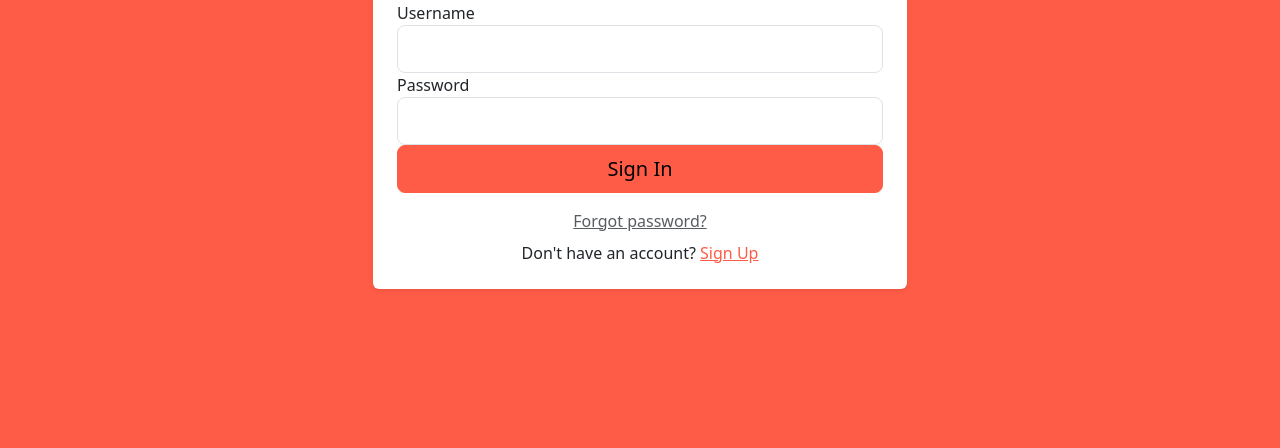
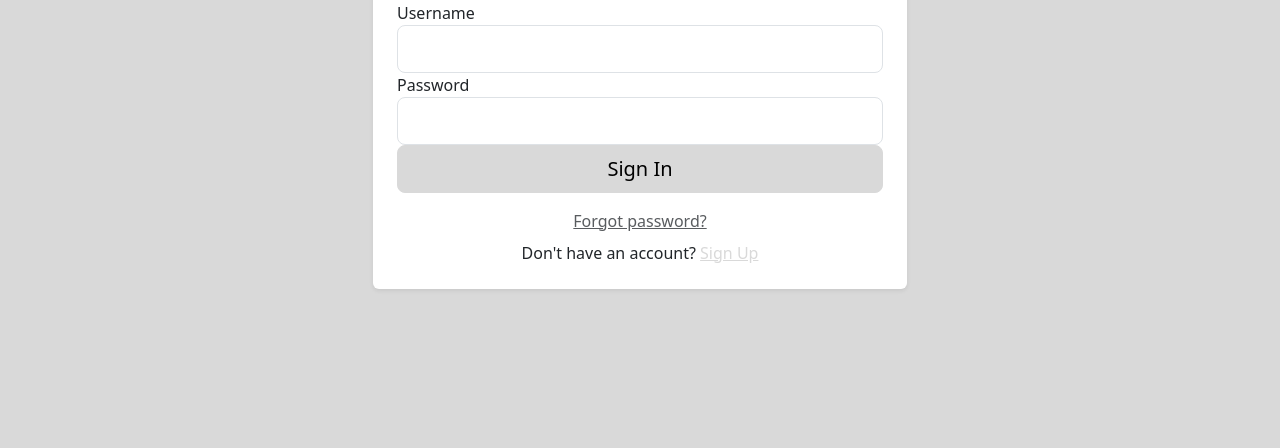
Before and after one commit to Veronicabrun/css-frameworks, a website: page pages/index.html in a window 1280 px wide. Shown: the part 352-800 px from the top of the page. Drawn offline with nearby package versions, Linux system fonts and the light colour scheme.

Commit message:
Changed primary color

```diff
--- a/src/scss/variables.scss
+++ b/src/scss/variables.scss
@@ -1,2 +1,2 @@
 // _variables.scss
-$primary: #ff5c47; // Change Bootstrap's "primary" color to tomato red
+$primary: #D9D9D9;
```
Also changed, not shown: dist/css/style.css.
